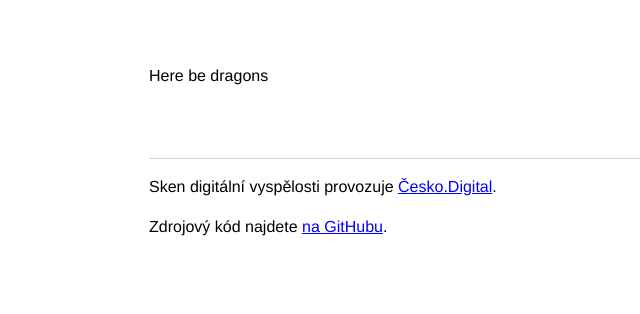
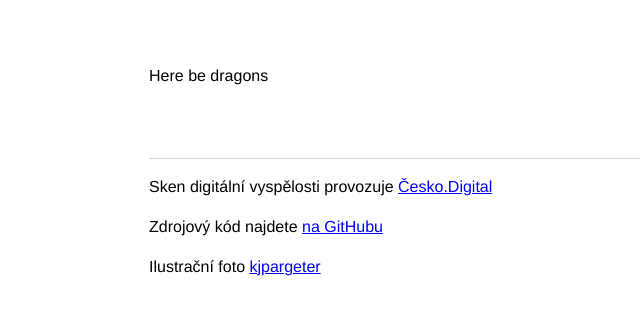
Before and after one commit to cesko-digital/sken, a Next.js app: page / in a window 1280 px wide. Shown: the top 314 px of the page, without its empty margins (41-681 px from the left). Built offline with nearby package versions, Linux system fonts and the light colour scheme.

Commit message:
Add illustration photo credits

```diff
--- a/app/layout.tsx
+++ b/app/layout.tsx
@@ -38,11 +38,20 @@ export default function RootLayout({
         <footer>
           <p>
             Sken digitální vyspělosti provozuje{" "}
-            <a href="https://www.cesko.digital">Česko.Digital</a>.
+            <a href="https://www.cesko.digital">Česko.Digital</a>
           </p>
           <p>
             Zdrojový kód najdete{" "}
-            <a href="https://github.com/cesko-digital/sken">na GitHubu</a>.
+            <a href="https://github.com/cesko-digital/sken">na GitHubu</a>
+          </p>
+          <p>
+            Ilustrační foto{" "}
+            <a
+              href="https://www.freepik.com/free-photo/3d-flowing-cyber-particles-with-shallow-depth-field_9760752.htm"
+              rel="noreferrer"
+            >
+              kjpargeter
+            </a>
           </p>
         </footer>
       </body>
```
